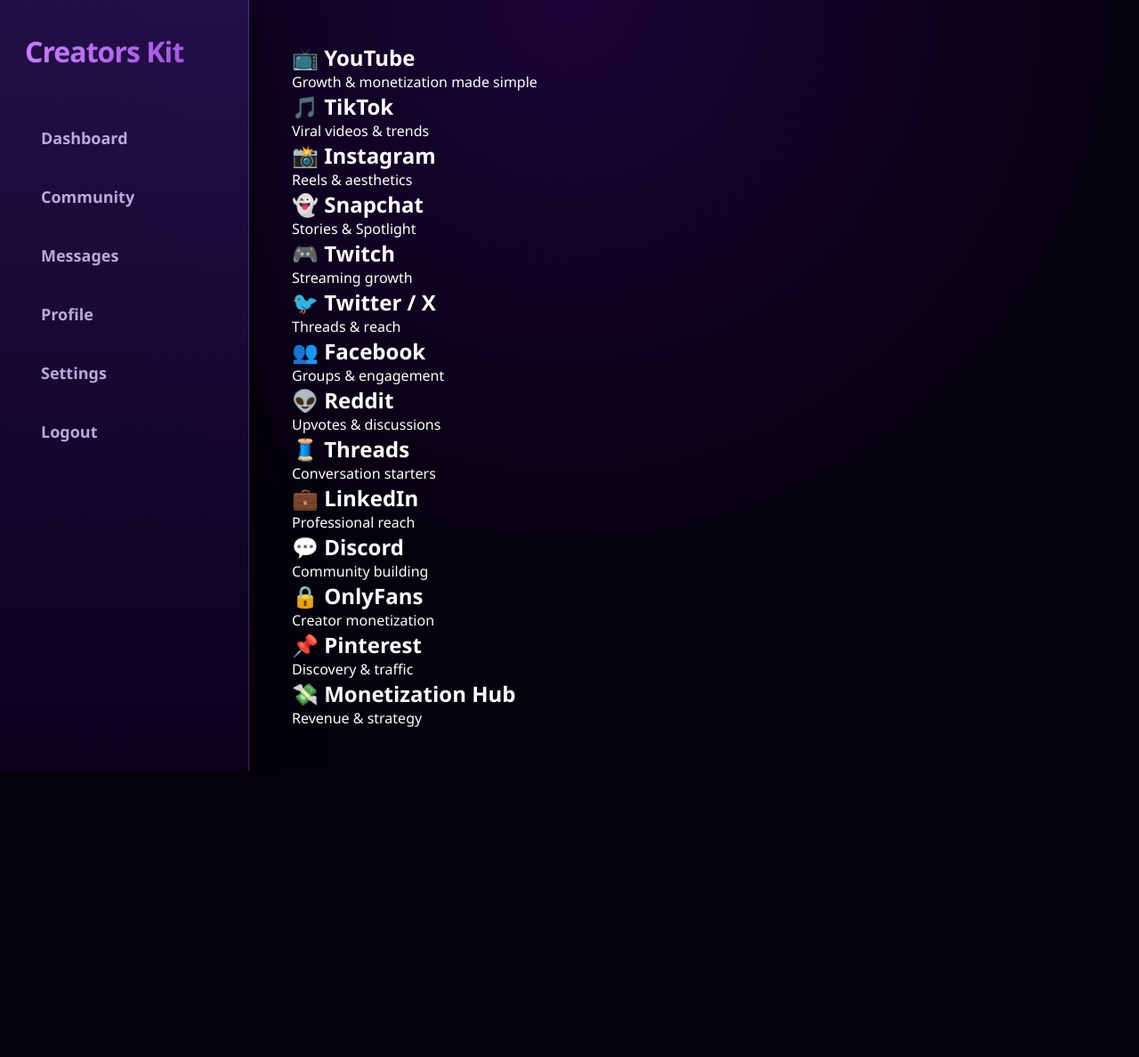
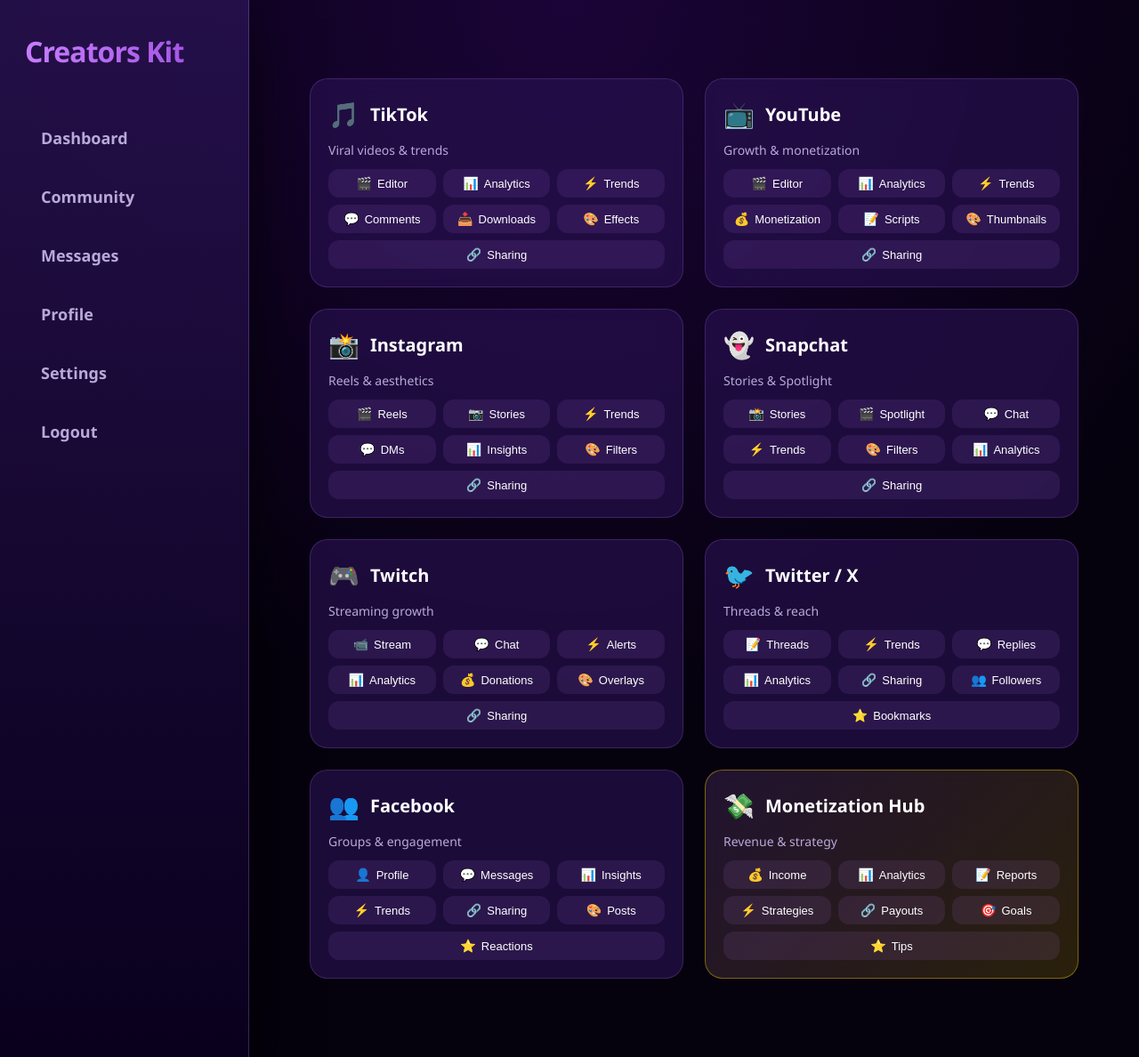
Before and after one commit to drwttierney-wq/Creatorskit, a Flask app: page /dashboard in a window 1280 px wide. Shown: the whole page at 89% size. Before the commit the page ends 866 px from the top, so only its background shows below. Run offline with Flask 3, Linux system fonts and the light colour scheme; the visitor is signed in with stand-in values (Sample User, id 1); parts of the project's set-up code (start-up, migrations or seed data) failed here and were passed over.

Commit message:
Update dashboard.html

```diff
--- a/templates/dashboard.html
+++ b/templates/dashboard.html
@@ -8,83 +8,235 @@
         <p>Your creator tools — organized for peak performance in 2026</p>
     </header>
 
-    <div class="grid">
+    <div class="dashboard-grid">
 
-        <!-- FEATURED VIDEO PLATFORM -->
-        <a href="/platform/youtube" class="card featured">
-            <h2>📺 YouTube</h2>
-            <p>Growth & monetization made simple</p>
-        </a>
+        <!-- VIDEO PLATFORMS -->
+        <div class="platform-card">
+            <div class="platform-header"><span>🎵</span><h2>TikTok</h2></div>
+            <p>Viral videos & trends</p>
+            <div class="platform-tools">
+                <button><span>🎬</span> Editor</button>
+                <button><span>📊</span> Analytics</button>
+                <button><span>⚡</span> Trends</button>
+                <button><span>💬</span> Comments</button>
+                <button><span>📥</span> Downloads</button>
+                <button><span>🎨</span> Effects</button>
+                <button><span>🔗</span> Sharing</button>
+            </div>
+        </div>
 
-        <!-- STANDARD VIDEO PLATFORMS -->
-        <a href="/platform/tiktok" class="card standard">
-            <h2>🎵 TikTok</h2>
-            <p>Viral videos & trends</p>
-        </a>
+        <div class="platform-card">
+            <div class="platform-header"><span>📺</span><h2>YouTube</h2></div>
+            <p>Growth & monetization</p>
+            <div class="platform-tools">
+                <button><span>🎬</span> Editor</button>
+                <button><span>📊</span> Analytics</button>
+                <button><span>⚡</span> Trends</button>
+                <button><span>💰</span> Monetization</button>
+                <button><span>📝</span> Scripts</button>
+                <button><span>🎨</span> Thumbnails</button>
+                <button><span>🔗</span> Sharing</button>
+            </div>
+        </div>
 
-        <a href="/platform/instagram" class="card standard">
-            <h2>📸 Instagram</h2>
+        <div class="platform-card">
+            <div class="platform-header"><span>📸</span><h2>Instagram</h2></div>
             <p>Reels & aesthetics</p>
-        </a>
+            <div class="platform-tools">
+                <button><span>🎬</span> Reels</button>
+                <button><span>📷</span> Stories</button>
+                <button><span>⚡</span> Trends</button>
+                <button><span>💬</span> DMs</button>
+                <button><span>📊</span> Insights</button>
+                <button><span>🎨</span> Filters</button>
+                <button><span>🔗</span> Sharing</button>
+            </div>
+        </div>
 
-        <a href="/platform/snapchat" class="card standard">
-            <h2>👻 Snapchat</h2>
+        <div class="platform-card">
+            <div class="platform-header"><span>👻</span><h2>Snapchat</h2></div>
             <p>Stories & Spotlight</p>
-        </a>
+            <div class="platform-tools">
+                <button><span>📸</span> Stories</button>
+                <button><span>🎬</span> Spotlight</button>
+                <button><span>💬</span> Chat</button>
+                <button><span>⚡</span> Trends</button>
+                <button><span>🎨</span> Filters</button>
+                <button><span>📊</span> Analytics</button>
+                <button><span>🔗</span> Sharing</button>
+            </div>
+        </div>
 
-        <a href="/platform/twitch" class="card standard">
-            <h2>🎮 Twitch</h2>
+        <div class="platform-card">
+            <div class="platform-header"><span>🎮</span><h2>Twitch</h2></div>
             <p>Streaming growth</p>
-        </a>
+            <div class="platform-tools">
+                <button><span>📹</span> Stream</button>
+                <button><span>💬</span> Chat</button>
+                <button><span>⚡</span> Alerts</button>
+                <button><span>📊</span> Analytics</button>
+                <button><span>💰</span> Donations</button>
+                <button><span>🎨</span> Overlays</button>
+                <button><span>🔗</span> Sharing</button>
+            </div>
+        </div>
 
         <!-- SOCIAL PLATFORMS -->
-        <a href="/platform/twitter" class="card standard">
-            <h2>🐦 Twitter / X</h2>
+        <div class="platform-card">
+            <div class="platform-header"><span>🐦</span><h2>Twitter / X</h2></div>
             <p>Threads & reach</p>
-        </a>
+            <div class="platform-tools">
+                <button><span>📝</span> Threads</button>
+                <button><span>⚡</span> Trends</button>
+                <button><span>💬</span> Replies</button>
+                <button><span>📊</span> Analytics</button>
+                <button><span>🔗</span> Sharing</button>
+                <button><span>👥</span> Followers</button>
+                <button><span>⭐</span> Bookmarks</button>
+            </div>
+        </div>
 
-        <a href="/platform/facebook" class="card standard">
-            <h2>👥 Facebook</h2>
+        <div class="platform-card">
+            <div class="platform-header"><span>👥</span><h2>Facebook</h2></div>
             <p>Groups & engagement</p>
-        </a>
+            <div class="platform-tools">
+                <button><span>👤</span> Profile</button>
+                <button><span>💬</span> Messages</button>
+                <button><span>📊</span> Insights</button>
+                <button><span>⚡</span> Trends</button>
+                <button><span>🔗</span> Sharing</button>
+                <button><span>🎨</span> Posts</button>
+                <button><span>⭐</span> Reactions</button>
+            </div>
+        </div>
 
-        <a href="/platform/reddit" class="card standard">
-            <h2>👽 Reddit</h2>
-            <p>Upvotes & discussions</p>
-        </a>
-
-        <a href="/platform/threads" class="card standard">
-            <h2>🧵 Threads</h2>
-            <p>Conversation starters</p>
-        </a>
-
-        <a href="/platform/linkedin" class="card standard">
-            <h2>💼 LinkedIn</h2>
-            <p>Professional reach</p>
-        </a>
-
-        <a href="/platform/discord" class="card standard">
-            <h2>💬 Discord</h2>
-            <p>Community building</p>
-        </a>
-
-        <!-- MONETIZATION -->
-        <a href="/platform/onlyfans" class="card compact">
-            <h2>🔒 OnlyFans</h2>
-            <p>Creator monetization</p>
-        </a>
-
-        <a href="/platform/pinterest" class="card compact">
-            <h2>📌 Pinterest</h2>
-            <p>Discovery & traffic</p>
-        </a>
-
-        <a href="/platform/monetization" class="card featured highlight">
-            <h2>💸 Monetization Hub</h2>
+        <div class="platform-card highlight">
+            <div class="platform-header"><span>💸</span><h2>Monetization Hub</h2></div>
             <p>Revenue & strategy</p>
-        </a>
+            <div class="platform-tools">
+                <button><span>💰</span> Income</button>
+                <button><span>📊</span> Analytics</button>
+                <button><span>📝</span> Reports</button>
+                <button><span>⚡</span> Strategies</button>
+                <button><span>🔗</span> Payouts</button>
+                <button><span>🎯</span> Goals</button>
+                <button><span>⭐</span> Tips</button>
+            </div>
+        </div>
 
     </div>
 </div>
 
+<style>
+/* ---------------- DASHBOARD GRID ---------------- */
+.dashboard-wrapper {
+    max-width: 1200px;
+    margin: auto;
+    padding: 40px 20px;
+}
+
+.dashboard-header {
+    text-align: center;
+    margin-bottom: 40px;
+}
+
+.dashboard-header h1 {
+    font-size: 42px;
+    font-weight: 700;
+}
+
+.dashboard-header p {
+    color: #b8a9d9;
+    margin-top: 6px;
+}
+
+.dashboard-grid {
+    display: grid;
+    grid-template-columns: repeat(auto-fit, minmax(280px, 1fr));
+    gap: 24px;
+}
+
+/* ---------------- PLATFORM CARD ---------------- */
+.platform-card {
+    background: rgba(40,18,80,0.65);
+    border-radius: 20px;
+    padding: 20px;
+    border: 1px solid rgba(199,125,255,0.2);
+    backdrop-filter: blur(12px);
+    transition: transform 0.3s ease, box-shadow 0.3s ease;
+}
+
+.platform-card.highlight {
+    border: 1px solid rgba(255,215,0,0.4);
+    background: linear-gradient(135deg, rgba(199,125,255,0.15), rgba(255,215,0,0.15));
+}
+
+.platform-card:hover {
+    transform: translateY(-6px) scale(1.02);
+    box-shadow: 0 12px 35px rgba(157,78,221,0.35);
+    border-color: rgba(199,125,255,0.45);
+}
+
+.platform-header {
+    display: flex;
+    align-items: center;
+    gap: 12px;
+    margin-bottom: 12px;
+}
+
+.platform-header span {
+    font-size: 28px;
+}
+
+.platform-header h2 {
+    font-size: 20px;
+    margin: 0;
+}
+
+.platform-card p {
+    font-size: 14px;
+    color: #b8a9d9;
+    margin-bottom: 12px;
+}
+
+/* ---------------- TOOLS BUTTONS ---------------- */
+.platform-tools {
+    display: flex;
+    flex-wrap: wrap;
+    gap: 8px;
+}
+
+.platform-tools button {
+    flex: 1 1 calc(33.333% - 8px);
+    display: flex;
+    align-items: center;
+    justify-content: center;
+    gap: 6px;
+    background: rgba(199,125,255,0.1);
+    border: none;
+    border-radius: 12px;
+    padding: 8px 0;
+    font-size: 13px;
+    color: #fff;
+    cursor: pointer;
+    transition: transform 0.25s ease, box-shadow 0.25s ease, background 0.25s ease;
+}
+
+.platform-tools button span {
+    font-size: 14px;
+}
+
+.platform-tools button:hover {
+    transform: translateY(-3px) scale(1.05);
+    background: rgba(199,125,255,0.35);
+    box-shadow: 0 4px 15px rgba(157,78,221,0.45);
+}
+
+@media (min-width: 768px) {
+    .dashboard-grid {
+        grid-template-columns: repeat(auto-fit, minmax(300px, 1fr));
+    }
+}
+</style>
+
 {% endblock %}
```
